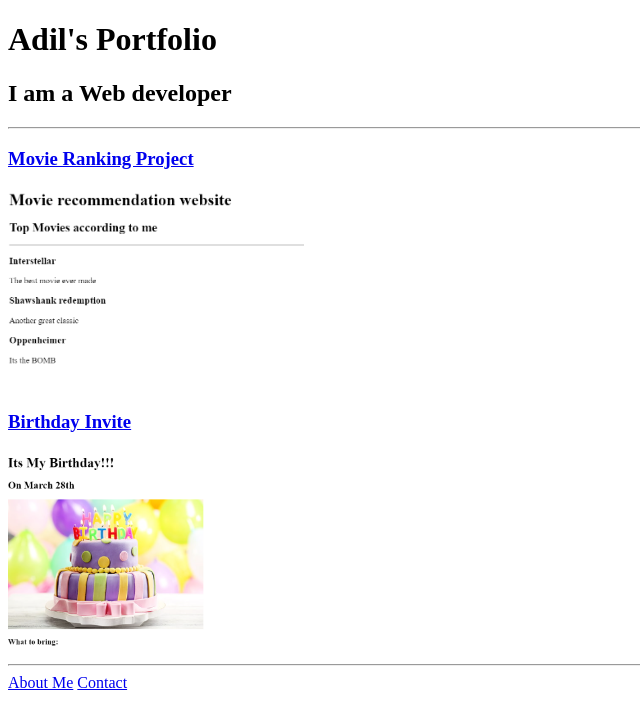
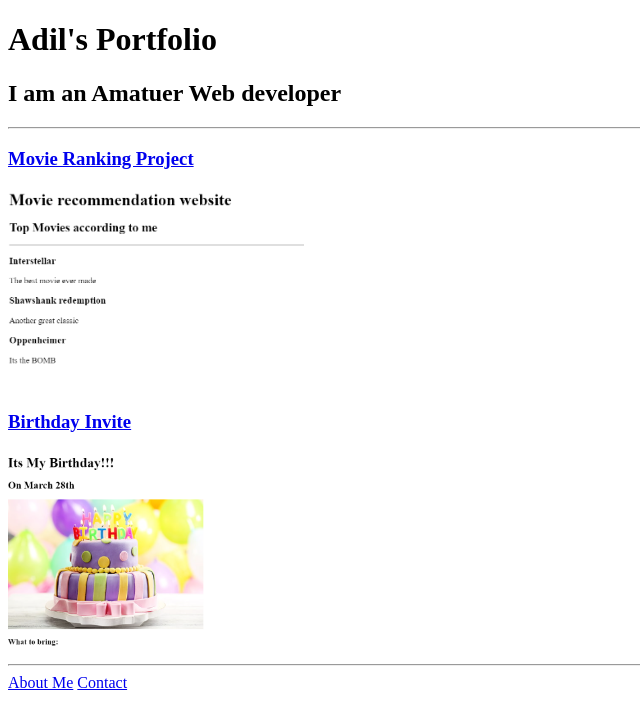
Before and after one commit to adilzubair/html-portfolio, a plain HTML site: page index.html in a window 1280 px wide. Shown: the whole page, without its empty margins (0-640 px from the left). Drawn offline with Linux system fonts and the light colour scheme.

Commit message:
text changes

```diff
--- a/index.html
+++ b/index.html
@@ -7,7 +7,7 @@
     </head>
     <body>
         <h1>Adil's Portfolio</h1>
-        <h2>I am a Web developer</h2>
+        <h2>I am an Amatuer Web developer</h2>
         <hr/>
 
       <h3> <a href="./public/movie-ranking.html">Movie Ranking Project</a> </h3>
```
